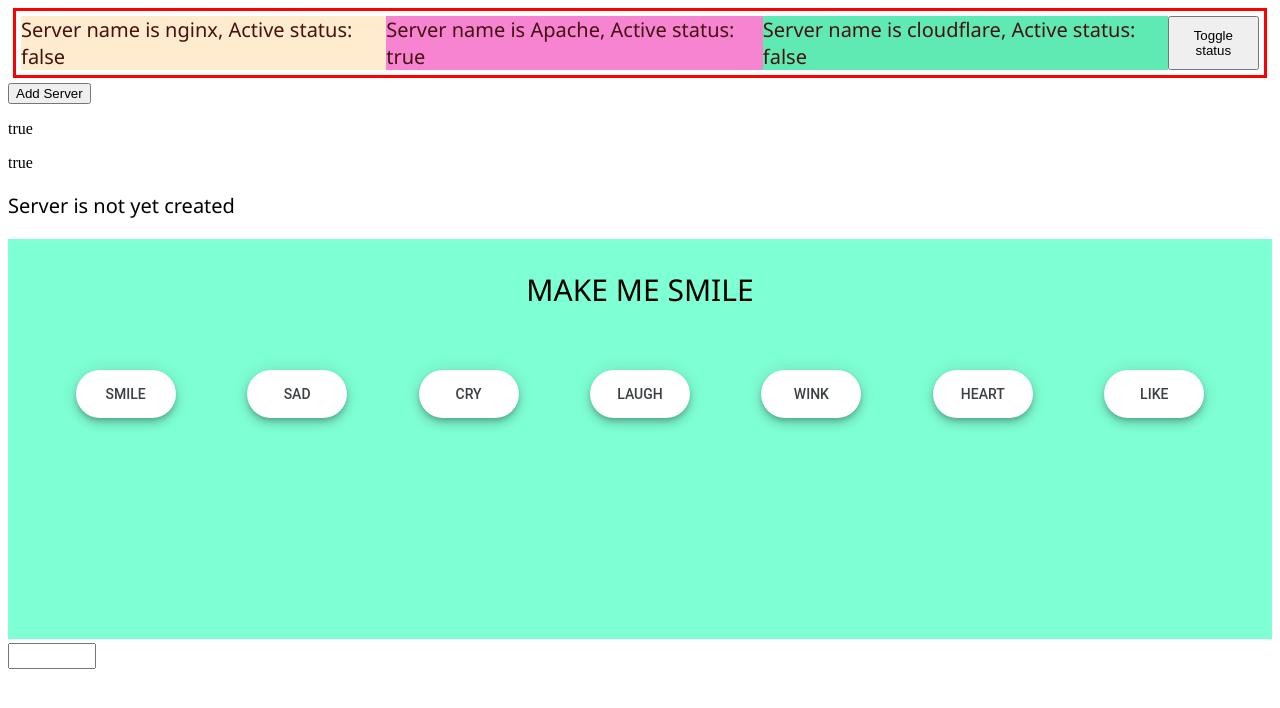
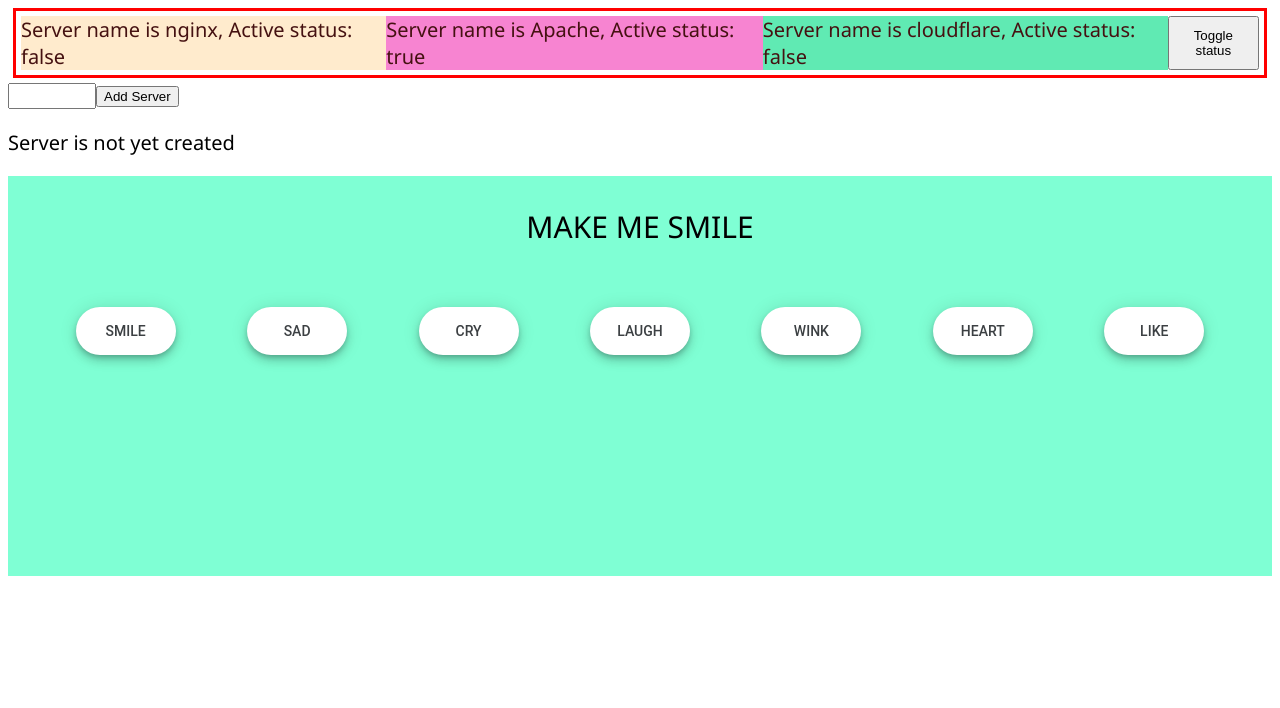
Before and after one commit to s-h-a-h/Complete-Angular, an Angular app: page / in a window 1280 px wide. Shown: the top 708 px of the page. Built offline with nearby package versions, Linux system fonts and the light colour scheme.

Commit message:
combine all four data binding

```diff
--- a/src/app/servers/servers.component.html
+++ b/src/app/servers/servers.component.html
@@ -1,9 +1,10 @@
 <app-server></app-server>
 <!-- property binding -->
+<input id="text-input" type="text" [(ngModel)]="ServerName">
 <button class="button" [disabled]="!allowNewServer" (click)="onCreateServer()">Add Server</button>
 <!-- String interpolation vs property binding -->
-<p>{{allowNewServer}}</p>
-<p [innerText]="allowNewServer"></p>
+<!-- <p>{{allowNewServer}}</p> -->
+<!-- <p [innerText]="allowNewServer"></p> -->
 <p id="ser-status">{{serverStatus}}</p>
 <!-- Event binding -->
 <div class="smile">
@@ -25,5 +26,4 @@
 
 <!-- Two way data binding using ngModel -->
 
-<label id="label">{{ServerName}}</label>
-<input id="text-input" type="text" [(ngModel)]="ServerName">
+<!-- <label id="label">{{ServerName}}</label> -->
--- a/src/app/servers/servers.component.ts
+++ b/src/app/servers/servers.component.ts
@@ -6,6 +6,7 @@
   styleUrls: ['./servers.component.css']
 })
 export class ServersComponent {
+  ServerName = "";
   allowNewServer = false;
   action = "MAKE ME SMILE";
 
@@ -16,7 +17,7 @@
   }
   serverStatus = "Server is not yet created";
   onCreateServer = () => {
-    this.serverStatus = "Server Created 😊"
+    this.serverStatus = `Server Created 😊. Server name is ${this.ServerName}`
   }
   emojiStatus = "";
 
@@ -54,7 +55,6 @@
     this.action = "Liking..";
 
   }
-  ServerName = "";
   // onUpdateServerName = (event:any) => {
   //   this.ServerName = event.target.value;
   // }
```
